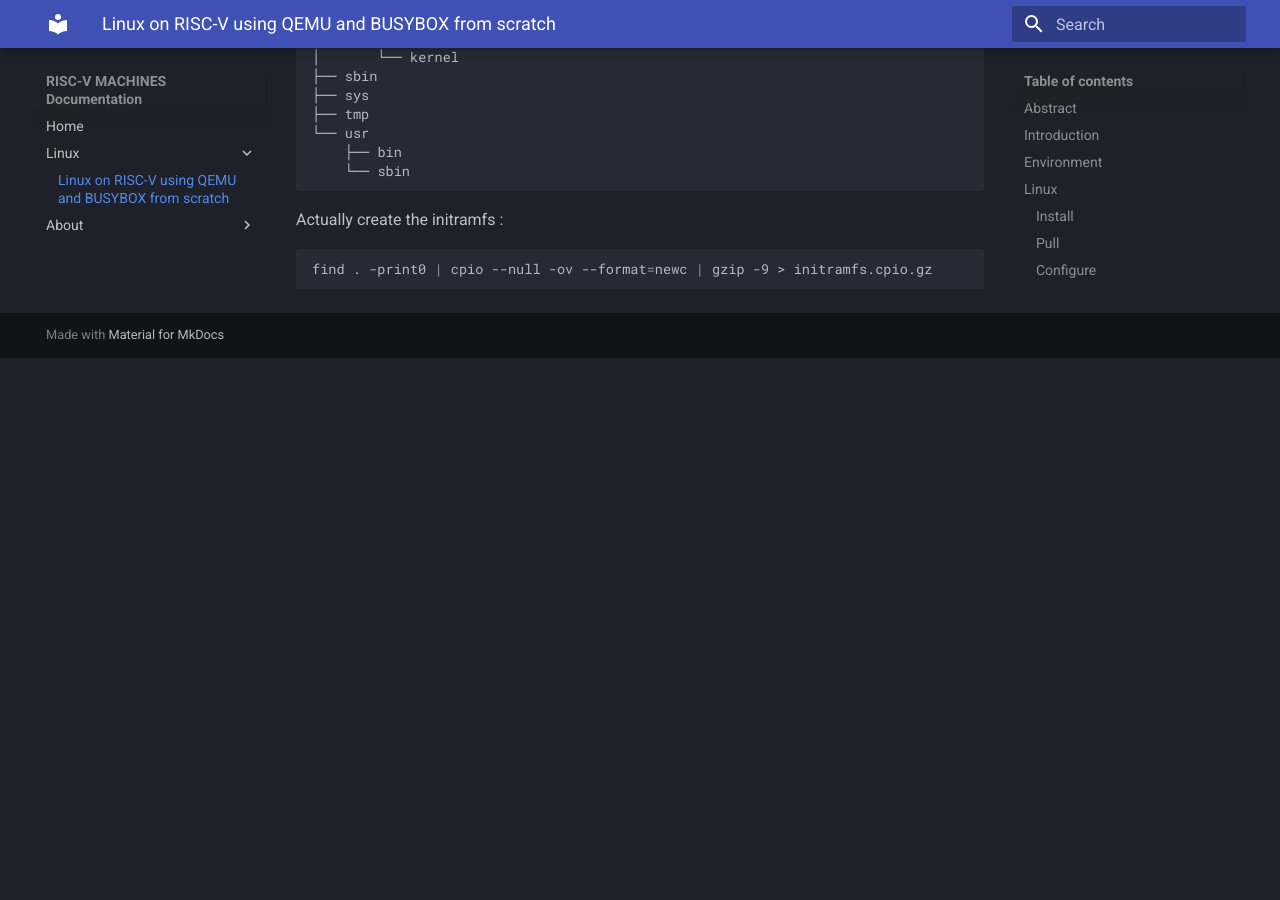
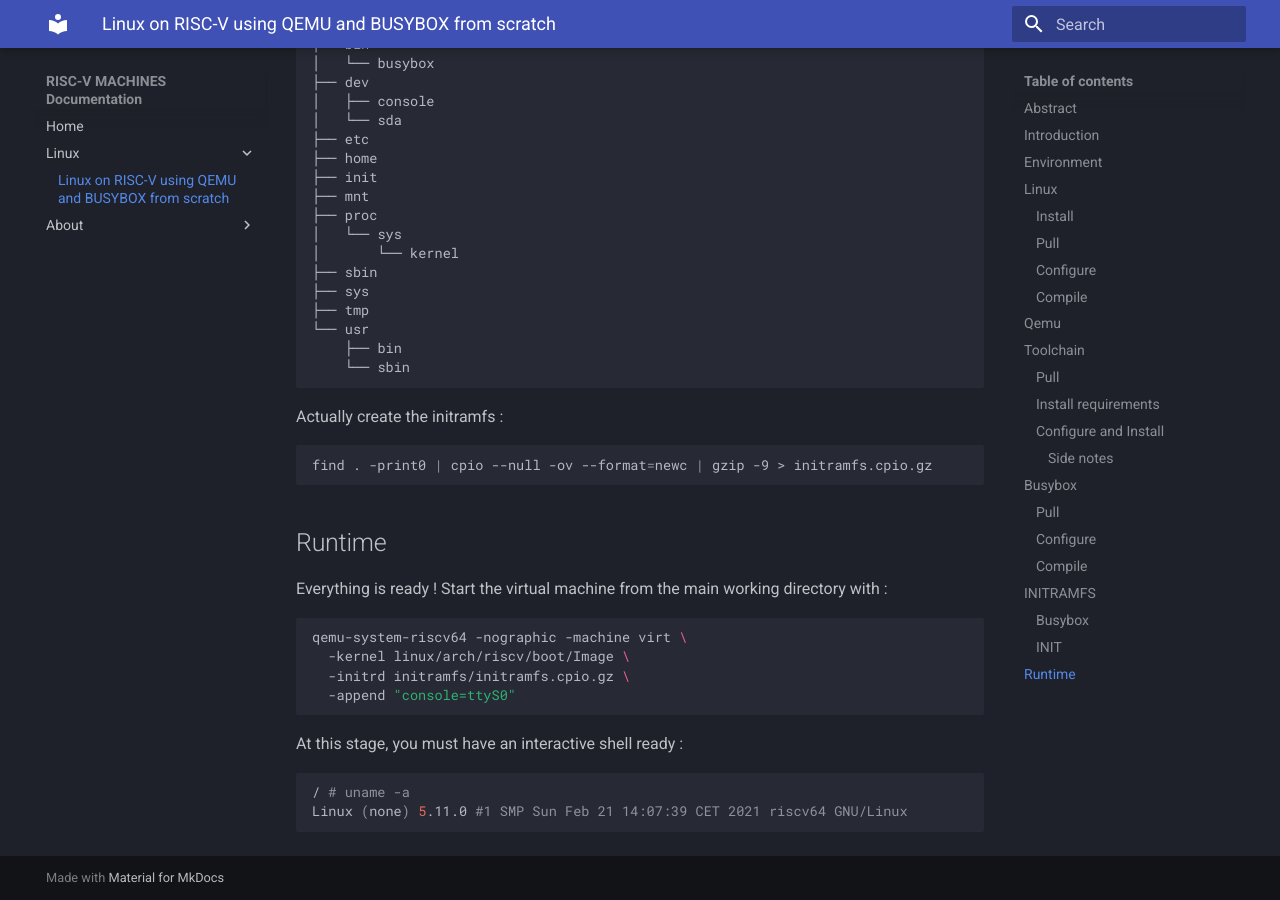
Before and after one commit to rv-machines/documentation, an MkDocs documentation site: the page built from docs/linux/simple.md, in a window 1280 px wide and 900 px high, scrolled down 5519 px. Built offline with MkDocs 1.6.1 and Material for MkDocs 9.7.7, drawn with Linux system fonts in a browser that asks for light colours; before the commit the page ends 5877 px from its top, so only the background shows below that; some of the changed text lies outside the part shown.

Commit message:
* Added run time * added PATH mod

````diff
--- a/docs/linux/simple.md
+++ b/docs/linux/simple.md
@@ -139,6 +139,17 @@
 
 If you list `/opt/riscv/bin`, you should see an executable file of the name `riscv64-unknown-linux-gnu-gcc`.
 
+Add `/opt/riscv/bin` to your `PATH`. For example :
+
+``` bash
+nano ~/.bash_profile
+
+# User specific environment and startup programs
+PATH=$PATH:/opt/riscv/bin
+```
+
+#### Side notes
+
 You can change the prefix by passing the `--prefix=$RISCV` option at the configuration stage :
 
 ``` bash
@@ -287,3 +298,21 @@
 ``` bash
 find . -print0 | cpio --null -ov --format=newc | gzip -9 > initramfs.cpio.gz
 ```
+
+## Runtime
+
+Everything is ready ! Start the virtual machine from the main working directory with :
+
+``` bash
+qemu-system-riscv64 -nographic -machine virt \
+  -kernel linux/arch/riscv/boot/Image \
+  -initrd initramfs/initramfs.cpio.gz \
+  -append "console=ttyS0"
+```
+
+At this stage, you must have an interactive shell ready :
+
+``` bash
+/ # uname -a
+Linux (none) 5.11.0 #1 SMP Sun Feb 21 14:07:39 CET 2021 riscv64 GNU/Linux
+```
````
Also changed, not shown: other parts of docs/linux/simple.md (+1 -1 lines).
